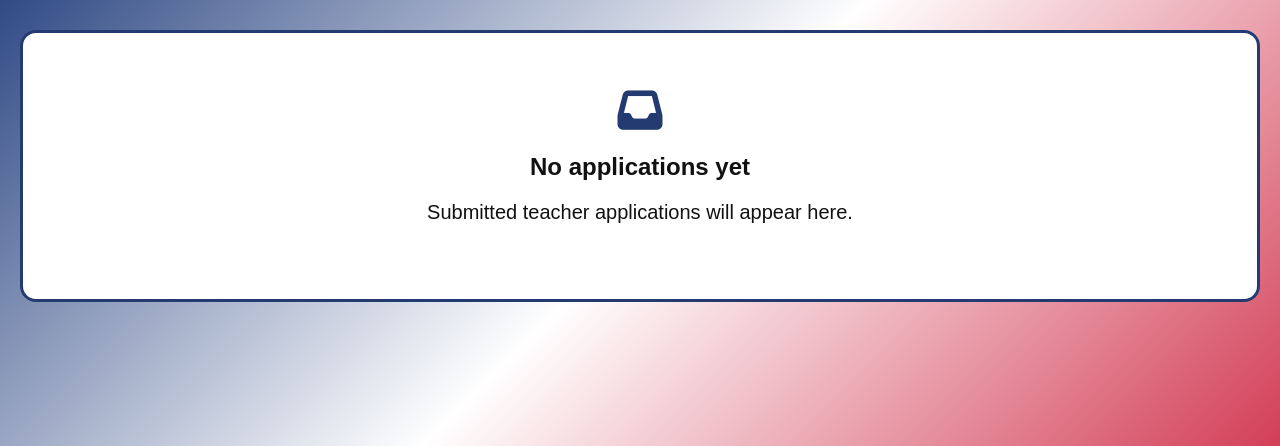
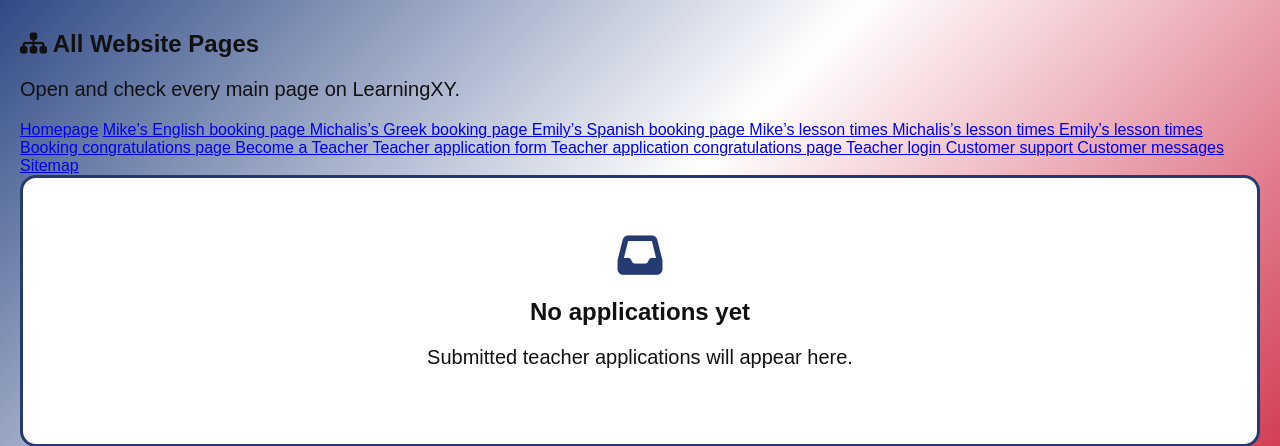
Before and after one commit to EnglishwithMike/english-teacher-website, a Flask app: page /admin in a window 1280 px wide. Shown: the part 197-643 px from the top of the page. Run offline with Flask 3, Linux system fonts and the light colour scheme; the visitor is signed in with stand-in values (Sample User, id 1); data that the repository does not hold is empty; some libraries are stand-ins or nearby versions.

Commit message:
Add admin page directory and Zoom booking links

```diff
--- a/app.py
+++ b/app.py
@@ -28,6 +28,7 @@ OWNER_EMAIL = os.getenv("OWNER_EMAIL")
 STRIPE_SECRET_KEY = os.getenv("STRIPE_SECRET_KEY")
 RESEND_API_KEY = os.getenv("RESEND_API_KEY")
 SENDER_EMAIL = os.getenv("SENDER_EMAIL", "onboarding@resend.dev")
+ZOOM_MEETING_URL = os.getenv("ZOOM_MEETING_URL", "").strip()
 
 stripe.api_key = STRIPE_SECRET_KEY
 resend.api_key = RESEND_API_KEY
@@ -104,7 +105,7 @@ TRANSLATIONS = {
         "booked_for": "You are booked for:",
         "day": "Day",
         "time": "Time",
-        "contact_text": "If you need anything beforehand or have any questions, feel free to contact me:",
+        "contact_text": "The Zoom invitation was also sent to your email. Please also check your spam/junk folders. If you need anything beforehand or have any questions, feel free to contact me:",
         "return_home": "Return to Homepage",
         "mike_bio_1": "Graduate teacher with experience specialising in teaching English.",
         "mike_bio_2": "During my studies I volunteered in numerous schools, gaining valuable classroom experience with learners of different ages.",
@@ -793,6 +794,7 @@ Student phone: {phone}
 Teacher time: {day}, {lesson_time} UK time
 Student local time: {student_local_time}
 Student timezone: {student_timezone}
+Zoom meeting: {ZOOM_MEETING_URL}
 """
         )
 
@@ -806,6 +808,7 @@ Your free first lesson with {teacher_name} has been booked.
 Your local lesson time: {student_local_time}
 Your timezone: {student_timezone}
 UK reference time: {day}, {lesson_time} UK time
+Zoom meeting: {ZOOM_MEETING_URL}
 
 See you then!
 """
@@ -817,6 +820,7 @@ See you then!
             time=lesson_time,
             teacher=teacher,
             teacher_info=teacher_info,
+            zoom_meeting_url=(ZOOM_MEETING_URL if teacher in ("mike", "michalis") else ""),
             lang=lang,
             t=TRANSLATIONS[lang]
         )
@@ -921,6 +925,11 @@ def success():
     phone = metadata.get("phone", "")
     paid_amount_pence = checkout_session.amount_total or 0
     paid_amount = paid_amount_pence / 100
+    zoom_email_line = (
+        f"Zoom meeting: {ZOOM_MEETING_URL}\n"
+        if teacher in ("mike", "michalis") and ZOOM_MEETING_URL
+        else ""
+    )
 
     conn = sqlite3.connect("bookings.db")
     cursor = conn.cursor()
@@ -980,7 +989,7 @@ Student phone: {phone}
 Day: {day}
 Time: {lesson_time}
 Payment: £{paid_amount:.2f}
-"""
+{zoom_email_line}"""
     )
 
     student_email_ok = send_email(
@@ -993,7 +1002,7 @@ Your lesson with {teacher_name} has been booked successfully.
 Day: {day}
 Time: {lesson_time} UK time
 Payment: £{paid_amount:.2f}
-
+{zoom_email_line}
 If you have any questions, contact: {OWNER_EMAIL}
 
 See you then!
@@ -1035,6 +1044,7 @@ You can also see this booking in your teacher dashboard.
         time=lesson_time,
         teacher=teacher,
         teacher_info=teacher_info,
+            zoom_meeting_url=(ZOOM_MEETING_URL if teacher in ("mike", "michalis") else ""),
         lang=lang,
         t=TRANSLATIONS[lang]
     )
@@ -2910,6 +2920,7 @@ LearningXY Customer Support
 
 
 @app.route("/success-preview")
+@admin_required
 def success_preview():
     return render_template(
         "success.html",
@@ -2917,6 +2928,7 @@ def success_preview():
         time="10:00",
         teacher="mike",
         teacher_info=TEACHERS["mike"],
+        zoom_meeting_url=ZOOM_MEETING_URL,
         lang="en",
         t=TRANSLATIONS["en"]
     )
--- a/templates/admin_dashboard.html
+++ b/templates/admin_dashboard.html
@@ -53,6 +53,75 @@
             </a>
         </div>
     </header>
+
+    <section class="admin-pages-panel">
+        <h2>
+            <i class="fa-solid fa-sitemap"></i>
+            All Website Pages
+        </h2>
+
+        <p>Open and check every main page on LearningXY.</p>
+
+        <div class="admin-page-links">
+            <a href="/" target="_blank">Homepage</a>
+
+            <a href="/booking" target="_blank">
+                Mike’s English booking page
+            </a>
+
+            <a href="/booking/michalis" target="_blank">
+                Michalis’s Greek booking page
+            </a>
+
+            <a href="/booking/emily" target="_blank">
+                Emily’s Spanish booking page
+            </a>
+
+            <a href="/booking/Monday" target="_blank">
+                Mike’s lesson times
+            </a>
+
+            <a href="/booking/michalis/Monday" target="_blank">
+                Michalis’s lesson times
+            </a>
+
+            <a href="/booking/emily/Monday" target="_blank">
+                Emily’s lesson times
+            </a>
+
+            <a href="/success-preview" target="_blank">
+                Booking congratulations page
+            </a>
+
+            <a href="/become-a-teacher" target="_blank">
+                Become a Teacher
+            </a>
+
+            <a href="/teacher-application/english" target="_blank">
+                Teacher application form
+            </a>
+
+            <a href="/teacher-application-success" target="_blank">
+                Teacher application congratulations page
+            </a>
+
+            <a href="/teacher/login" target="_blank">
+                Teacher login
+            </a>
+
+            <a href="/customer-support" target="_blank">
+                Customer support
+            </a>
+
+            <a href="/admin/customer-messages" target="_blank">
+                Customer messages
+            </a>
+
+            <a href="/sitemap.xml" target="_blank">
+                Sitemap
+            </a>
+        </div>
+    </section>
 
     {% if applications %}
         <div class="admin-table-wrapper">
```
Also changed, not shown: templates/success.html (+11 -0 lines).
